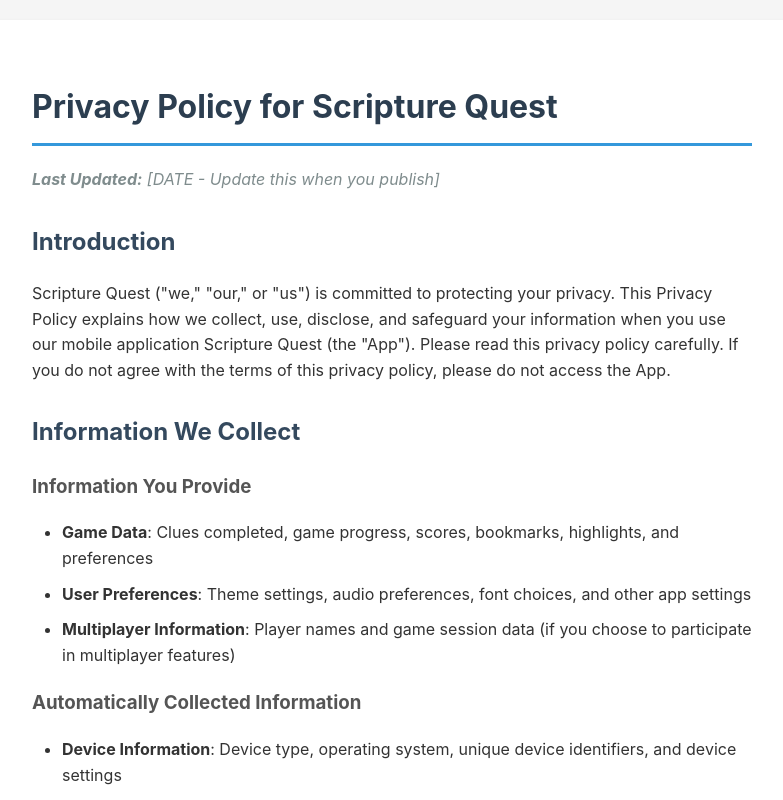
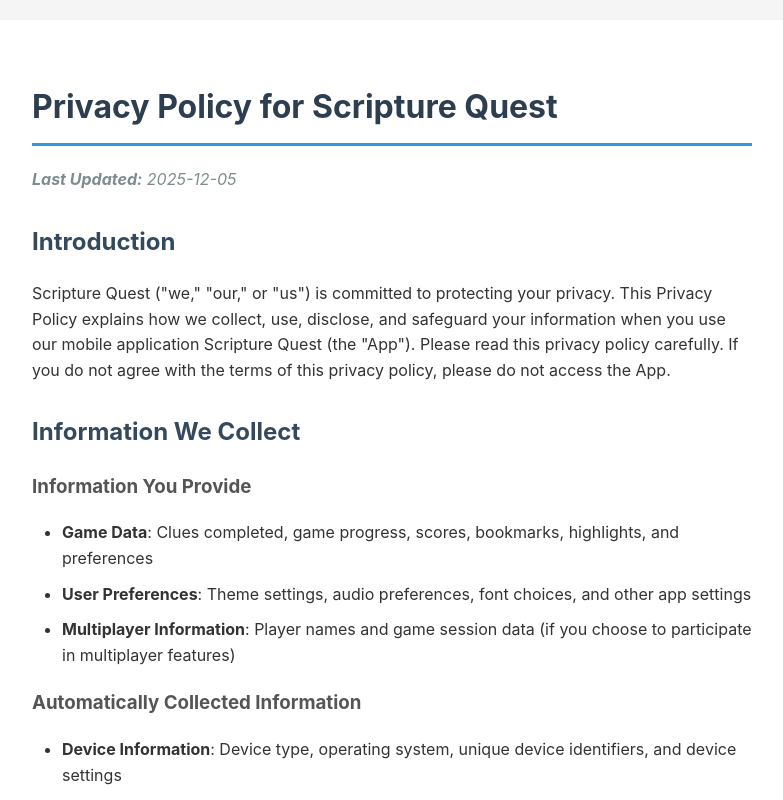
Before and after one commit to marveds/public, a plain HTML site: page PRIVACY_POLICY.html in a window 1280 px wide. Shown: the top 800 px of the page, without its empty margins (248-1031 px from the left). Drawn offline with Linux system fonts and the light colour scheme.

Commit message:
Update PRIVACY_POLICY.html

```diff
--- a/PRIVACY_POLICY.html
+++ b/PRIVACY_POLICY.html
@@ -62,7 +62,7 @@
 <body>
     <div class="container">
         <h1>Privacy Policy for Scripture Quest</h1>
-        <p class="last-updated"><strong>Last Updated:</strong> <span id="lastUpdated">[DATE - Update this when you publish]</span></p>
+        <p class="last-updated"><strong>Last Updated:</strong> <span id="lastUpdated">2025-12-05</span></p>
 
         <h2>Introduction</h2>
         <p>Scripture Quest ("we," "our," or "us") is committed to protecting your privacy. This Privacy Policy explains how we collect, use, disclose, and safeguard your information when you use our mobile application Scripture Quest (the "App"). Please read this privacy policy carefully. If you do not agree with the terms of this privacy policy, please do not access the App.</p>
```
